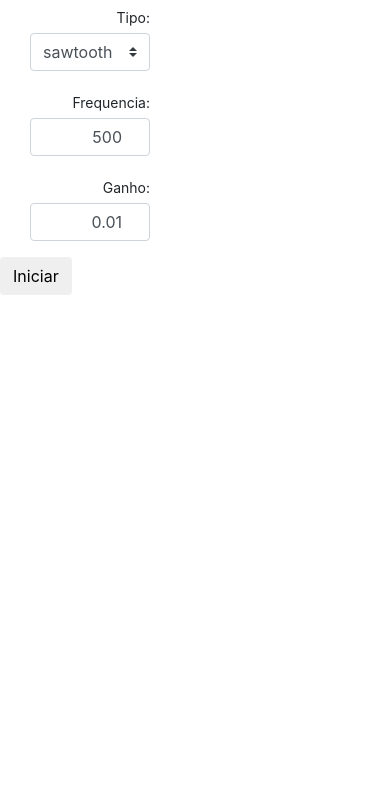
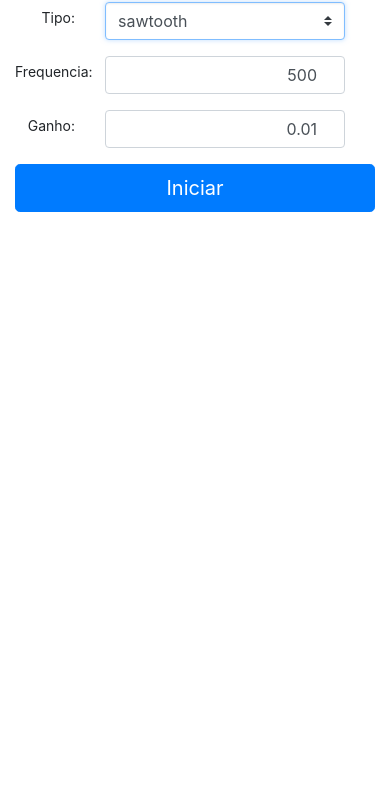
Before and after one commit to rafonso/sandbox, a plain HTML site: page html-sound/index.html in a window 390 px wide. Shown: the part 54-844 px from the top of the page. Drawn offline with nearby package versions, Linux system fonts and the light colour scheme.

Commit message:
Ajustes para responsividade

```diff
--- a/html-sound/index.html
+++ b/html-sound/index.html
@@ -37,11 +37,12 @@
 
 <body class="">
     <div class="container">
-        <h1>controles de som</h1>
+        <h1>Controles de Som</h1>
         <form class="" role="form">
-            <div class="form-group row col-6">
-                <label for="type" class="col-sm-3 col-form-label col-form-label-sm">Tipo:</label>
-                <div class="col-sm-9">
+            <div class="row">
+                <div class="form-group row col-sm-6 col-12">
+                    <label for="type" class="col-3 col-form-label col-form-label-sm">Tipo:</label>
+                    <div class="col-9">
                         <select class="form-control custom-select" id="type">
                             <option>sawtooth</option>
                             <option>sine</option>
@@ -50,20 +51,28 @@
                         </select>
                     </div>
                 </div>
-            <div class="form-group row  col-6">
-                <label for="frequency" class="col-sm-3 col-form-label col-form-label-sm">Frequencia:</label>
-                <div class="col-sm-9">
-                    <input type="number" class="form-control" id="frequency" min="1" max="10000" step="10" value="500">
+                <div class="form-group row col-sm-6 col-12">
+                    <label for="frequency" class="col-3 col-form-label col-form-label-sm">Frequencia:</label>
+                    <div class="col-9">
+                        <input type="number" class="form-control" id="frequency" min="1" max="10000" step="10"
+                            value="500">
                     </div>
                 </div>
-            <div class="form-group row  col-6">
-                <label for="gain" class="col-sm-3 col-form-label col-form-label-sm">Ganho:</label>
-                <div class="col-sm-9">
+            </div>
+            <div class="row">
+                    <div class="form-group row col-sm-6 col-12">
+                <label for="gain" class="col-3 col-form-label col-form-label-sm">Ganho:</label>
+                <div class="col-9">
                     <input type="number" class="form-control" id="gain" min="0.0" max="1.0" step="0.01" value="0.01">
                 </div>
             </div>
-            <div class="form-group row clearfix">
-                <button id="btSound" type="button" class="btn btn-default float-right">Iniciar</button>
+            </div>
+            <div class="form-group row align-items-end">
+                    <!-- fixed-bottom -->
+                <div class="col">
+                    <button id="btSound" type="button" class="btn btn-primary btn-lg btn-block float-right"
+                        data-toggle="button">Iniciar</button>
+                </div>
             </div>
         </form>
     </div>
--- a/html-sound/index.js
+++ b/html-sound/index.js
@@ -76,6 +76,7 @@ $(document).ready(function () {
         $("#gain").val(newVal).trigger("change");
         event.preventDefault();
     });
+    $("#type").focus();
 });
 
 // (Math.round($("#gain").val() * 100) / 100) + event.deltaY * delta
```
Lines whose indentation alone changed are shown as unchanged.
